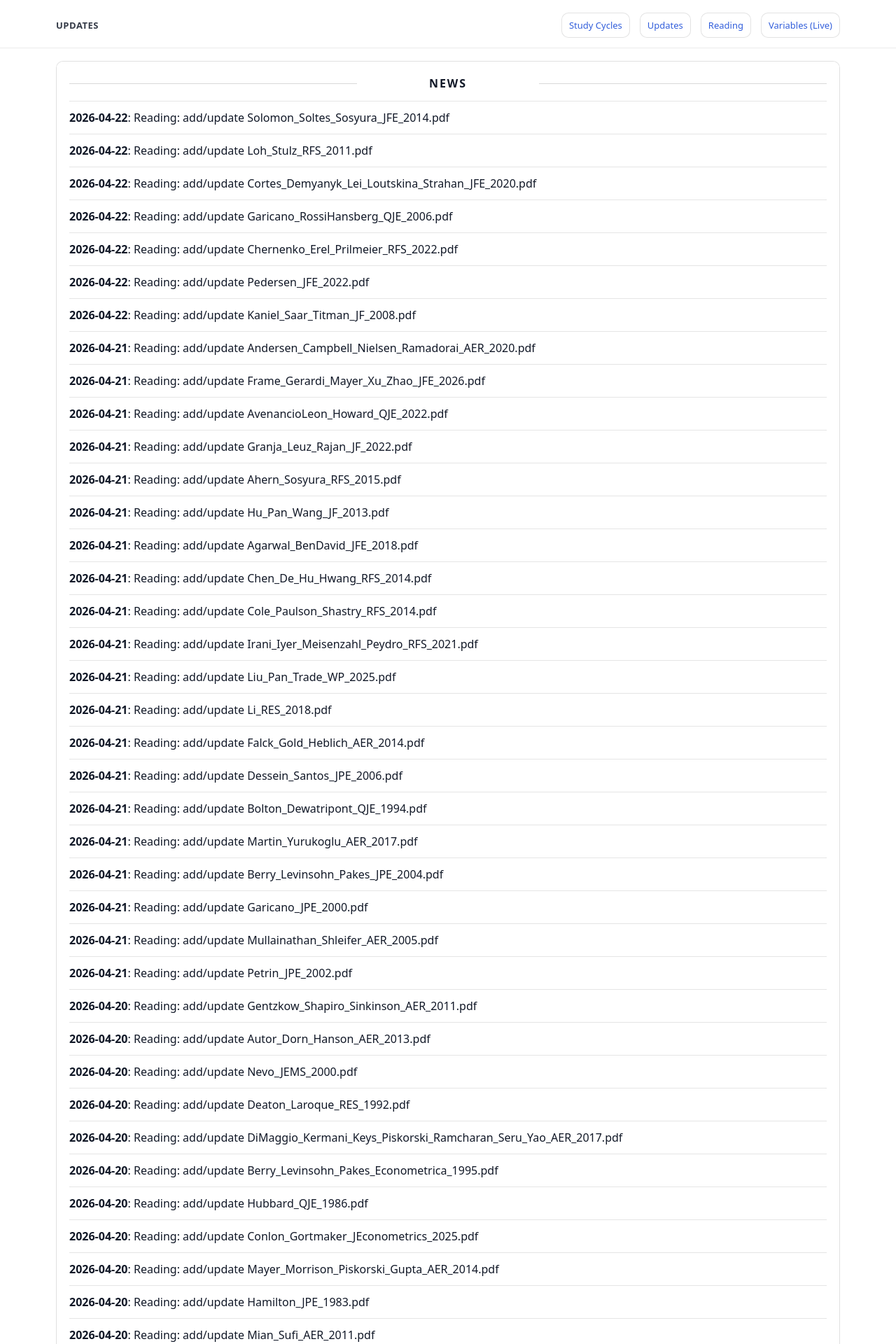
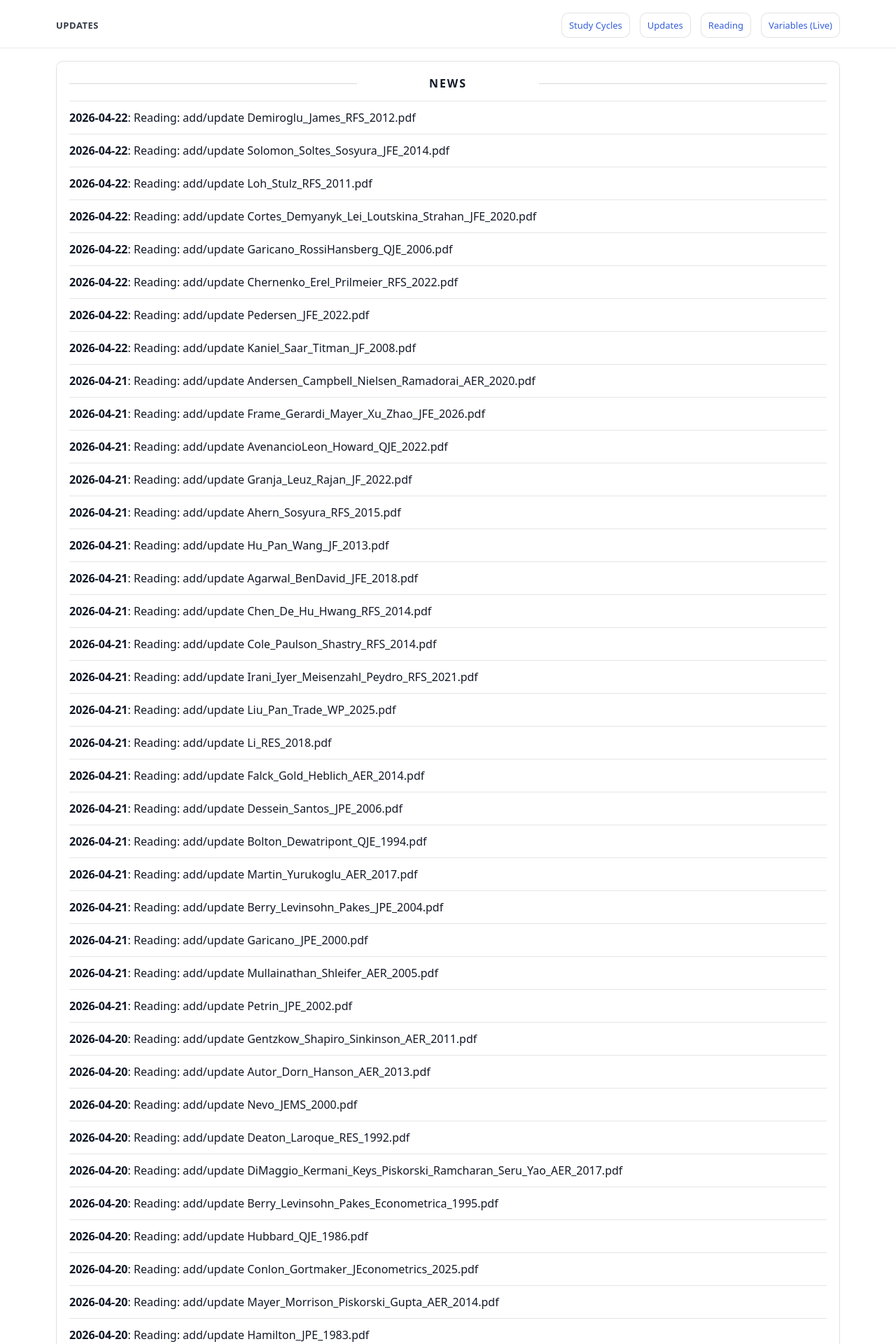
Before and after one commit to yaxinzn/study-archive, a Jekyll site: the page built from updates/index.md, in a window 1280 px wide. Shown: the top 1920 px of the page at 70% size. Built offline with Jekyll 4.4.1, drawn with Linux system fonts in a browser that asks for light colours; some of the changed text lies outside the part shown.

Commit message:
chore: update NEWS feed

```diff
--- a/_data/news.yml
+++ b/_data/news.yml
@@ -1,4 +1,7 @@
 # Auto-generated update history (sorted newest -> oldest). Do not edit manually.
+- ts: "1776850134"
+  date: "2026-04-22"
+  title: "Reading: add/update Demiroglu_James_RFS_2012.pdf"
 - ts: "1776812588"
   date: "2026-04-22"
   title: "Reading: add/update Solomon_Soltes_Sosyura_JFE_2014.pdf"
```
